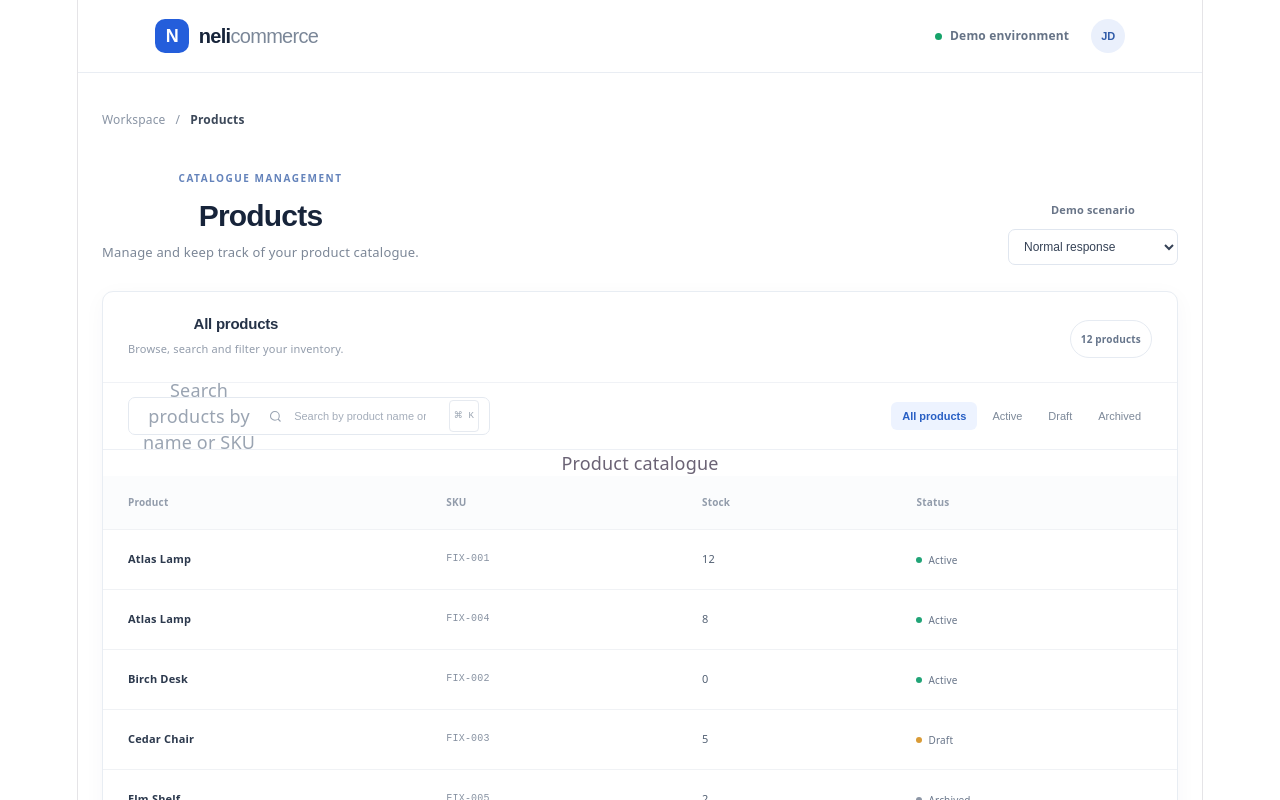
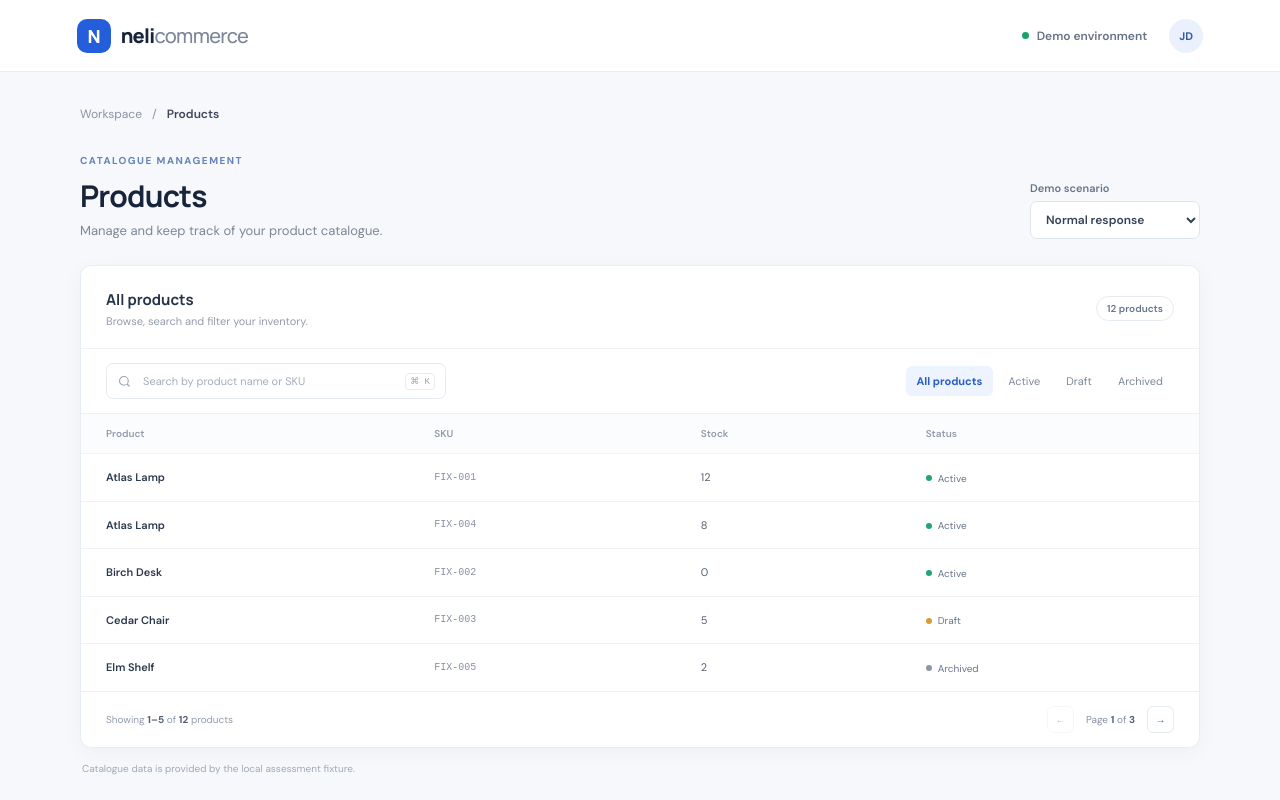
Before and after one commit to Geekyjosh/neli-catalogue, a React (Vite) app: page / in a window 1280 px wide. Shown: the top 800 px of the page. Built offline with nearby package versions, Linux system fonts and the light colour scheme.

Commit message:
Build catalogue interface and configure tests: src/index.css

```diff
--- a/src/index.css
+++ b/src/index.css
@@ -1,111 +1,19 @@
+@import url('https://fonts.googleapis.com/css2?family=DM+Sans:wght@400;500;600;700&family=Manrope:wght@500;600;700;800&display=swap');
+
 :root {
-  --text: #6b6375;
-  --text-h: #08060d;
-  --bg: #fff;
-  --border: #e5e4e7;
-  --code-bg: #f4f3ec;
-  --accent: #aa3bff;
-  --accent-bg: rgba(170, 59, 255, 0.1);
-  --accent-border: rgba(170, 59, 255, 0.5);
-  --social-bg: rgba(244, 243, 236, 0.5);
-  --shadow:
-    rgba(0, 0, 0, 0.1) 0 10px 15px -3px, rgba(0, 0, 0, 0.05) 0 4px 6px -2px;
-
-  --sans: system-ui, 'Segoe UI', Roboto, sans-serif;
-  --heading: system-ui, 'Segoe UI', Roboto, sans-serif;
-  --mono: ui-monospace, Consolas, monospace;
-
-  font: 18px/145% var(--sans);
-  letter-spacing: 0.18px;
-  color-scheme: light dark;
-  color: var(--text);
-  background: var(--bg);
+  font-family: "DM Sans", sans-serif;
+  color: #202938;
+  background: #f6f8fb;
   font-synthesis: none;
   text-rendering: optimizeLegibility;
   -webkit-font-smoothing: antialiased;
   -moz-osx-font-smoothing: grayscale;
-
-  @media (max-width: 1024px) {
-    font-size: 16px;
-  }
+  font-optical-sizing: auto;
+  font-weight: 400;
 }
-
-@media (prefers-color-scheme: dark) {
-  :root {
-    --text: #9ca3af;
-    --text-h: #f3f4f6;
-    --bg: #16171d;
-    --border: #2e303a;
-    --code-bg: #1f2028;
-    --accent: #c084fc;
-    --accent-bg: rgba(192, 132, 252, 0.15);
-    --accent-border: rgba(192, 132, 252, 0.5);
-    --social-bg: rgba(47, 48, 58, 0.5);
-    --shadow:
-      rgba(0, 0, 0, 0.4) 0 10px 15px -3px, rgba(0, 0, 0, 0.25) 0 4px 6px -2px;
-  }
-
-  #social .button-icon {
-    filter: invert(1) brightness(2);
-  }
-}
-
-#root {
-  width: 1126px;
-  max-width: 100%;
-  margin: 0 auto;
-  text-align: center;
-  border-inline: 1px solid var(--border);
-  min-height: 100svh;
-  display: flex;
-  flex-direction: column;
-  box-sizing: border-box;
-}
-
-body {
-  margin: 0;
-}
-
-h1,
-h2 {
-  font-family: var(--heading);
-  font-weight: 500;
-  color: var(--text-h);
-}
-
-h1 {
-  font-size: 56px;
-  letter-spacing: -1.68px;
-  margin: 32px 0;
-  @media (max-width: 1024px) {
-    font-size: 36px;
-    margin: 20px 0;
-  }
-}
-h2 {
-  font-size: 24px;
-  line-height: 118%;
-  letter-spacing: -0.24px;
-  margin: 0 0 8px;
-  @media (max-width: 1024px) {
-    font-size: 20px;
-  }
-}
-p {
-  margin: 0;
-}
-
-code,
-.counter {
-  font-family: var(--mono);
-  display: inline-flex;
-  border-radius: 4px;
-  color: var(--text-h);
-}
-
-code {
-  font-size: 15px;
-  line-height: 135%;
-  padding: 4px 8px;
-  background: var(--code-bg);
-}
+* { box-sizing: border-box; }
+body { margin: 0; min-width: 320px; min-height: 100vh; }
+button, input, select { font: inherit; }
+button { cursor: pointer; }
+button:focus-visible, input:focus-visible, select:focus-visible { outline: 3px solid rgba(49, 112, 226, .28); outline-offset: 2px; }
+.sr-only { position: absolute; width: 1px; height: 1px; padding: 0; margin: -1px; overflow: hidden; clip: rect(0, 0, 0, 0); white-space: nowrap; border: 0; }
```
